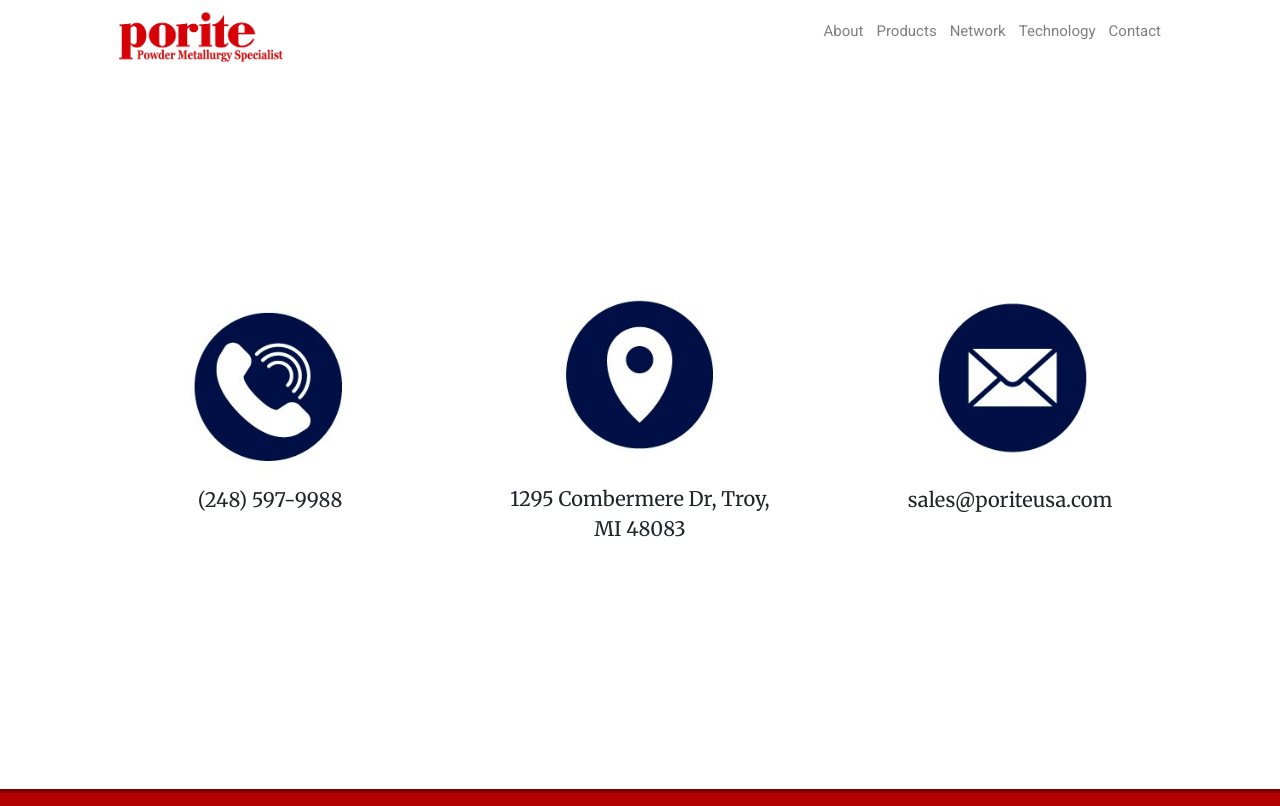
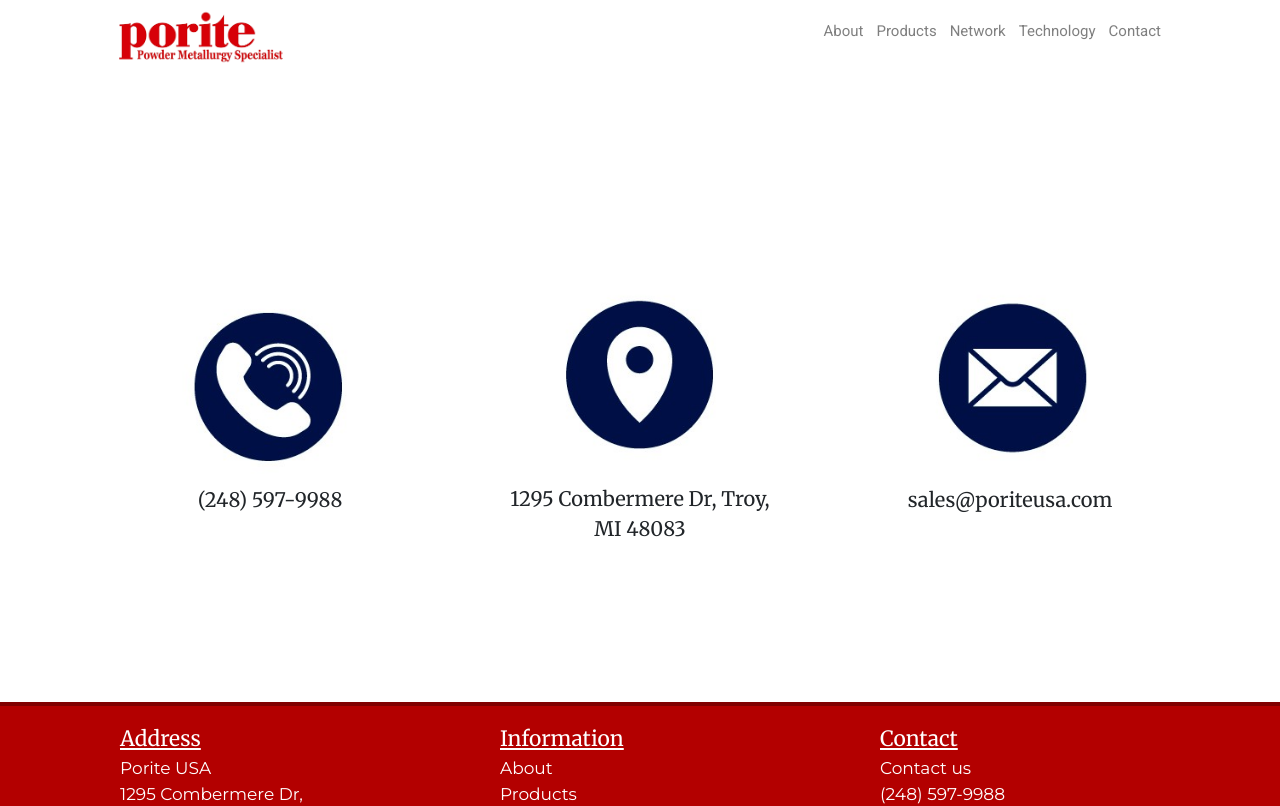
Before and after one commit to K-Tsai/Porite-Website-Final, a React (Create React App) app: page /contact in a window 1280 px wide. Shown: the top 806 px of the page. Built offline with nearby package versions, Linux system fonts and the light colour scheme.

Commit message:
second commit

```diff
--- a/src/Components/About.js
+++ b/src/Components/About.js
@@ -6,6 +6,7 @@
     return (
       <div className="container">
         <div className="row">
+          <div className='AboutPage'>
           <img
             alt="Meaning"
             src={Founder}
@@ -37,6 +38,7 @@
               Porite is striving to develop new technology for ever greater quality to the meet the needs of customers.
             </p>
           </div>
+          </div>
         </div>
       </div>
     );
--- a/src/Components/Contact.css
+++ b/src/Components/Contact.css
@@ -5,7 +5,7 @@
 
 .contacts {
   margin-top: 200px;
-  margin-bottom: 235px;
+  min-height: calc(60vh - 60px)
 }
 
 
@@ -94,19 +94,25 @@
   height: 200px;
 }
 
-@media only screen and (min-width: 0px) and (max-width: 992px) {
+@media only screen and (min-width: 401px) and (max-width: 992px) {
   .icons {
-    width: 100%;
+    width: 75%;
     height: auto;
   }
 
   .contacts {
     display: flex;
     flex-direction: column;
+    margin-bottom: 200px;
   }
 }
 
 @media only screen and (max-width: 400px) {
+
+  .icons {
+    width: 100%;
+    height: auto;
+  }
   .form-title {
     font-size: 20px;
   }
@@ -123,4 +129,7 @@
     width: 100px;
     height: 50px;
   }
+  .contacts {
+    margin-bottom:200px;
+  }
 }
--- a/src/Components/Footer.js
+++ b/src/Components/Footer.js
@@ -37,7 +37,7 @@
           <h1 className='footerHeader'>Contact</h1>
               <ul className="footerList">
                 <Link to= "/contact" style={{ textDecoration: 'none' }}>
-                  <li className="footerColor">Email us</li>
+                  <li className="footerColor">Contact us</li>
                 </Link>
                 <li className="phoneNumber">(248) 597-9988</li>
               </ul>
```
